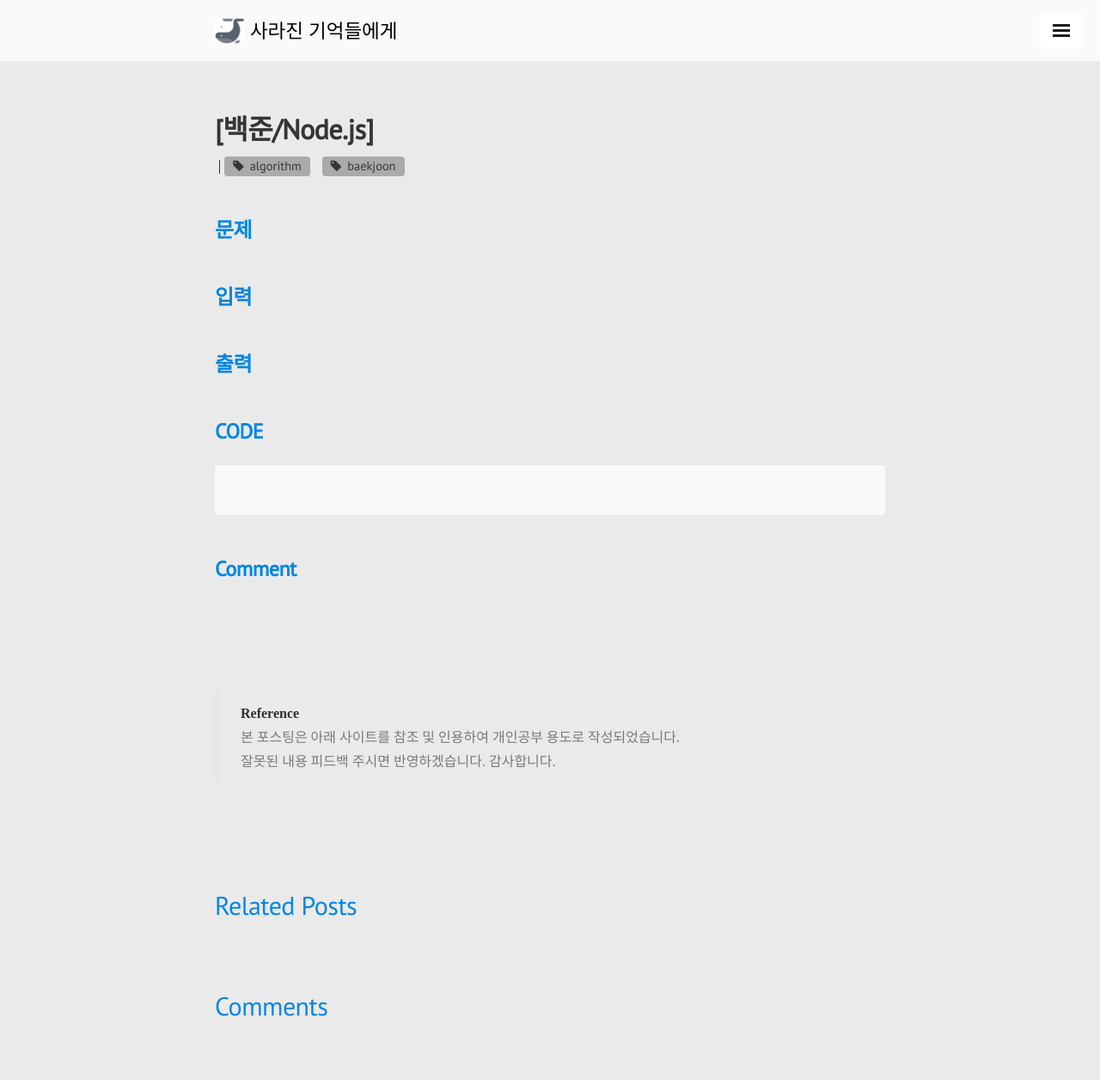
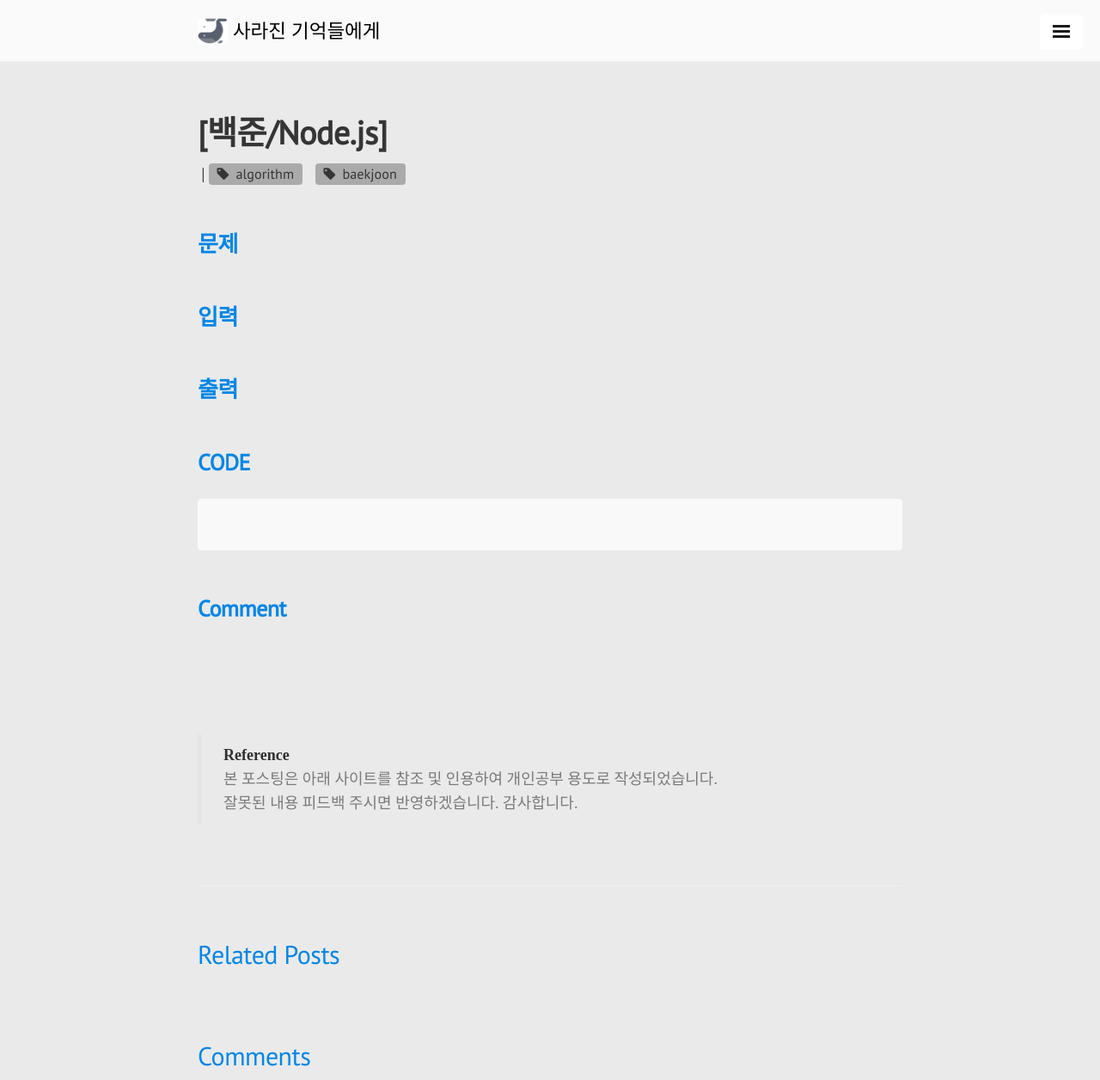
Before and after one commit to mojaeya/mojaeya.github.io, a Jekyll site: the page built from post_example/Algorithm.md, in a window 1280 px wide and 1256 px high. Shown: the whole window at 86% size. Built offline with Jekyll 4.4.1, drawn with Linux system fonts in a browser that asks for light colours; nearby versions of some CDN libraries; comment, search, counter and statistics services are not loaded.

Commit message:
scss fix

```diff
--- a/_config.yml
+++ b/_config.yml
@@ -40,14 +40,14 @@ nav:
     - '/blog/'
   Categories:
     - '/'
-    - { TIL: '/blog/categories/#TIL' }
-    - { CS: '/blog/categories/#CS' }
-    - { JavaScript: '/blog/categories/#JavaScript' }
-    - { Node.js: '/blog/categories/#Node.js' }
-    - { MySQL: '/blog/categories/#MySQL' }
-    - { Algorithm: '/blog/categories/#Algorithm' }
-    - { AWS: '/blog/categories/#AWS' }
-    - { Git: '/blog/categories/#Git' }
+    - { TIL: '/blog/categories/#til' }
+    - { CS: '/blog/categories/#cs' }
+    - { JavaScript: '/blog/categories/#javascript' }
+    - { Node.js: '/blog/categories/#node.js' }
+    - { MySQL: '/blog/categories/#mysql' }
+    - { Algorithm: '/blog/categories/#algorithm' }
+    - { AWS: '/blog/categories/#aws' }
+    - { Git: '/blog/categories/#git' }
     - { etc: '/blog/categories/#etc' }
   About:
     - '/about/'
--- a/_includes/sidebar.html
+++ b/_includes/sidebar.html
@@ -61,7 +61,15 @@
               {% assign sub_url = sub_nav[1] | prepend: site.baseurl %}
             {% endif %}
               <a class="sidebar-nav-item sidebar-nav-item-sub {% if page.url == sub_nav[1] %}active{% endif %}" href="{{ sub_url }}">
-                {{ sub_nav[0] }}
+                <!--카테고리 게시글 숫자 표시-->
+                {% assign t = sub_nav[0] %}
+                {{ sub_nav[0] }} (
+                {% assign counter = 0 %}
+                {% for item in site.categories.[t] %}
+                {% unless item.published == false %}
+                {% assign counter=counter | plus:1 %}
+                {% endunless %}{% endfor %}
+                {{ counter }} )
               </a>
           {% endfor %}
         {% endfor %}
--- a/_scss/base/_layout.scss
+++ b/_scss/base/_layout.scss
@@ -34,6 +34,6 @@
 }
 @media (min-width: 56em) {
   .container {
-    max-width: 41rem;    // 본문 너비 origin 38rem;
+    max-width: 43rem;    // 본문 너비 origin 38rem;
   }
 }
--- a/_scss/base/_poole.scss
+++ b/_scss/base/_poole.scss
@@ -50,7 +50,7 @@ body {
 html {
   font-family: "Helvetica Neue", Helvetica, Arial, sans-serif;
   font-size: 16px;
-  line-height: 1.5;
+  line-height: 1.6;
 }
 @media (min-width: 38em) {
   html {
@@ -166,7 +166,7 @@ pre {
   margin-top: 0;
   margin-bottom: 1rem;
   padding: 1rem;
-  font-size: .65rem;    // code block font size origin .8rem
+  font-size: .7rem;    // code block font size origin .8rem
   line-height: 1.4;
   white-space: pre;
   white-space: pre;
--- a/_scss/component/_post.scss
+++ b/_scss/component/_post.scss
@@ -6,16 +6,16 @@
   }
 
   @media (min-width: 38rem) {
-    font-size: .8rem;
+    font-size: 0.9rem; // 게시글 글자 크기
 
-    h1 { font-size: 1.6rem; }        // 게시글 글자 크기
+    h1 { font-size: 1.6rem; }
     h2 {
       margin: 2em 0 1em 0;
-      font-size: 1.2rem;
+      font-size: 1.3rem;
     }
     h3{
       margin: 2em 0 1em 0;
-      font-size: 0.8rem;
+      font-size: 1rem;
     }
     h4, h5, h6 {
       margin: 2em 0 1em 0;
@@ -26,6 +26,7 @@
   .post-title {
     color: $theme-color;
     margin-top: 0;
+    font-size: 1.9rem;
   }
 
   .post-date {
@@ -60,6 +61,7 @@
 }
 .related-posts h3 {
   margin-top: 0;
+  font-size: 1rem;  // post related posts 아래 목록 글자 크기
 }
 .related-posts li small {
   font-size: 75%;
--- a/_scss/component/_tag.scss
+++ b/_scss/component/_tag.scss
@@ -59,6 +59,12 @@
       margin: 0;
       padding: 0;
     }
+    // index.html 홈페이지 첫화면 post-title 크기 조절
+    .post-title {
+      color: $theme-color;
+      margin-top: 0;
+      font-size: 0.9rem;
+    }
     font-family: $font-sans;
   }
 }
```
